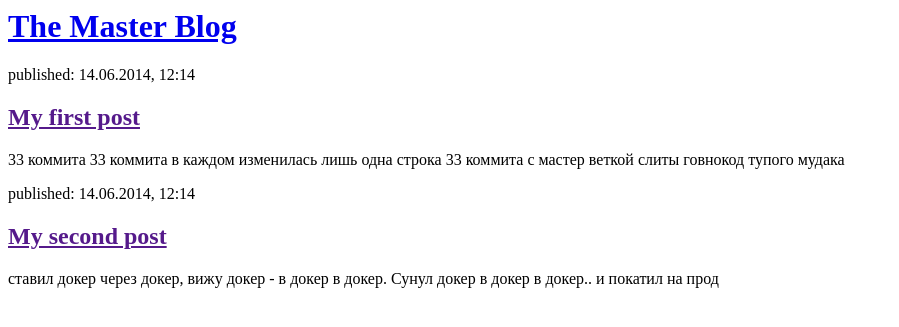
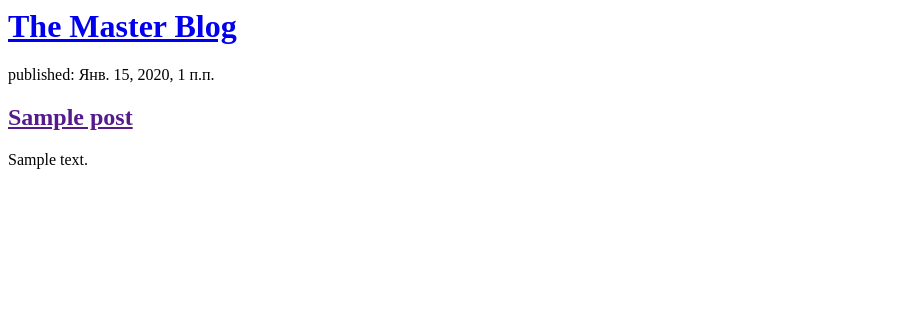
Before and after one commit to TheMastere/my-first-blog, a Django app: template blog/templates/blog/post_list.html in a window 1280 px wide. Shown: the top 327 px of the page, without its empty margins (0-899 px from the left). Run offline with Django 3.2, Linux system fonts and the light colour scheme; the template is opened without the code that fills it: values that come from a table or form of the project are taken from there, others are empty; tables that the repository leaves empty hold one stand-in row (values such as "Sample post").

Commit message:
Modified templates to display posts from database.

```diff
--- a/blog/templates/blog/post_list.html
+++ b/blog/templates/blog/post_list.html
@@ -7,22 +7,10 @@
             <h1><a href="/">The Master Blog</a></h1>
         </div>
 
+        {% for post in posts %}
         <div>
-            <p>published: 14.06.2014, 12:14</p>
-            <h2><a href="">My first post</a></h2>
-            <p>33 коммита
-33 коммита
-в каждом изменилась лишь одна строка
-33 коммита
-с мастер веткой слиты
-говнокод тупого мудака</p>
+            <p>published: {{ post.published_date }}</p>
+            <h2><a href="">{{ post.title }}</a></h2>
+            <p>{{ post.text|linebreaksbr }}</p>
         </div>
-
-        <div>
-            <p>published: 14.06.2014, 12:14</p>
-            <h2><a href="">My second post</a></h2>
-            <p>ставил докер через докер, вижу докер - в докер в докер. Сунул докер в докер в докер..
-и покатил на прод</p>
-        </div>
-    </body>
-</html>
+    {% endfor %}
--- a/blog/views.py
+++ b/blog/views.py
@@ -1,4 +1,9 @@
 from django.shortcuts import render
+from .models import Post
+from django.utils import timezone
 
 def post_list(request):
     return render(request, 'blog/post_list.html', {})
+def post_list(request):
+    posts = Post.objects.filter(published_date__lte=timezone.now()).order_by('published_date')
+    return render(request, 'blog/post_list.html', {'posts': posts})
--- a/mysite/settings.py
+++ b/mysite/settings.py
@@ -37,7 +37,7 @@ INSTALLED_APPS = [
     'django.contrib.sessions',
     'django.contrib.messages',
     'django.contrib.staticfiles',
-    'blog'
+    'blog',
 ]
 
 MIDDLEWARE = [
```
